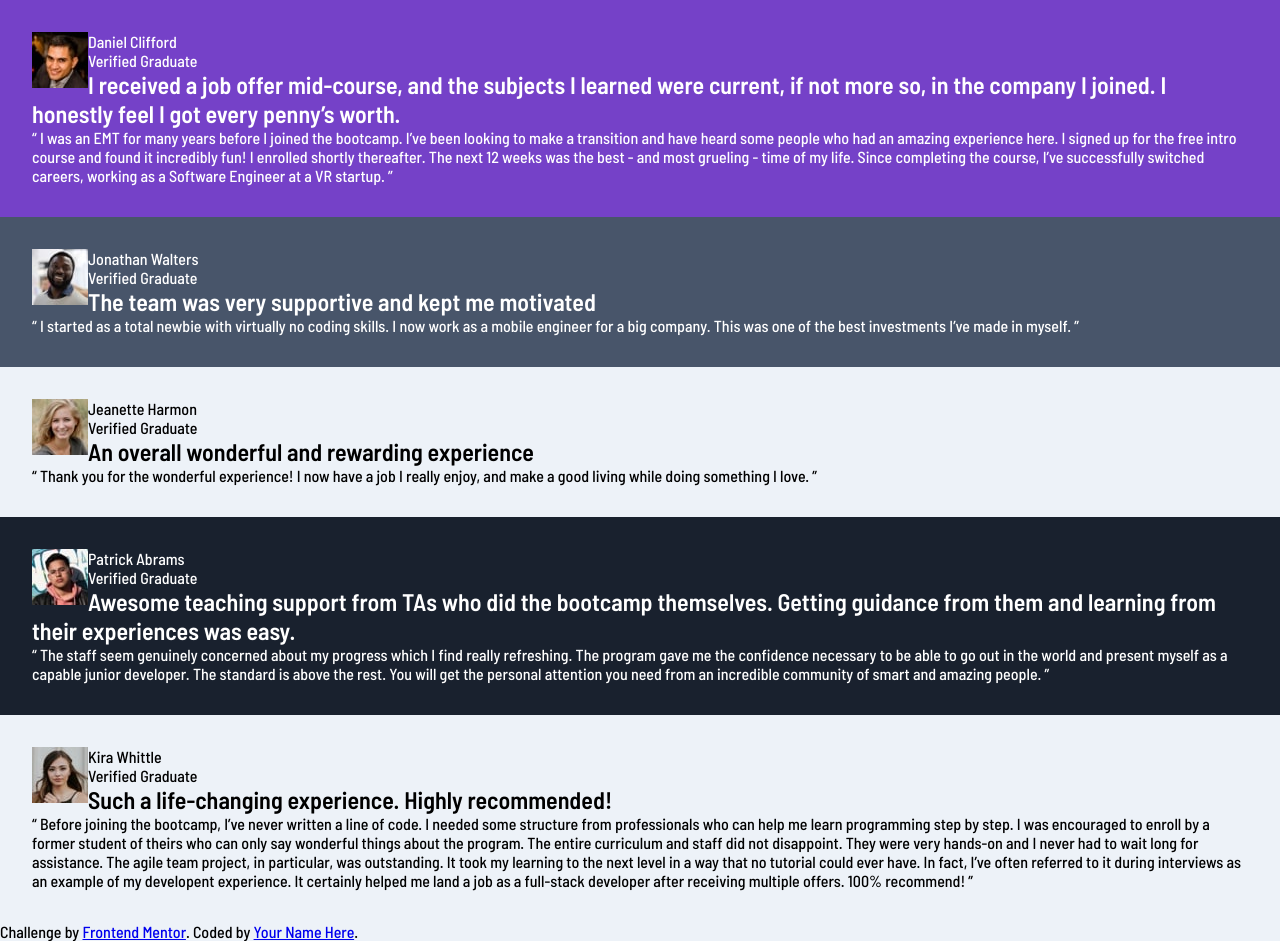
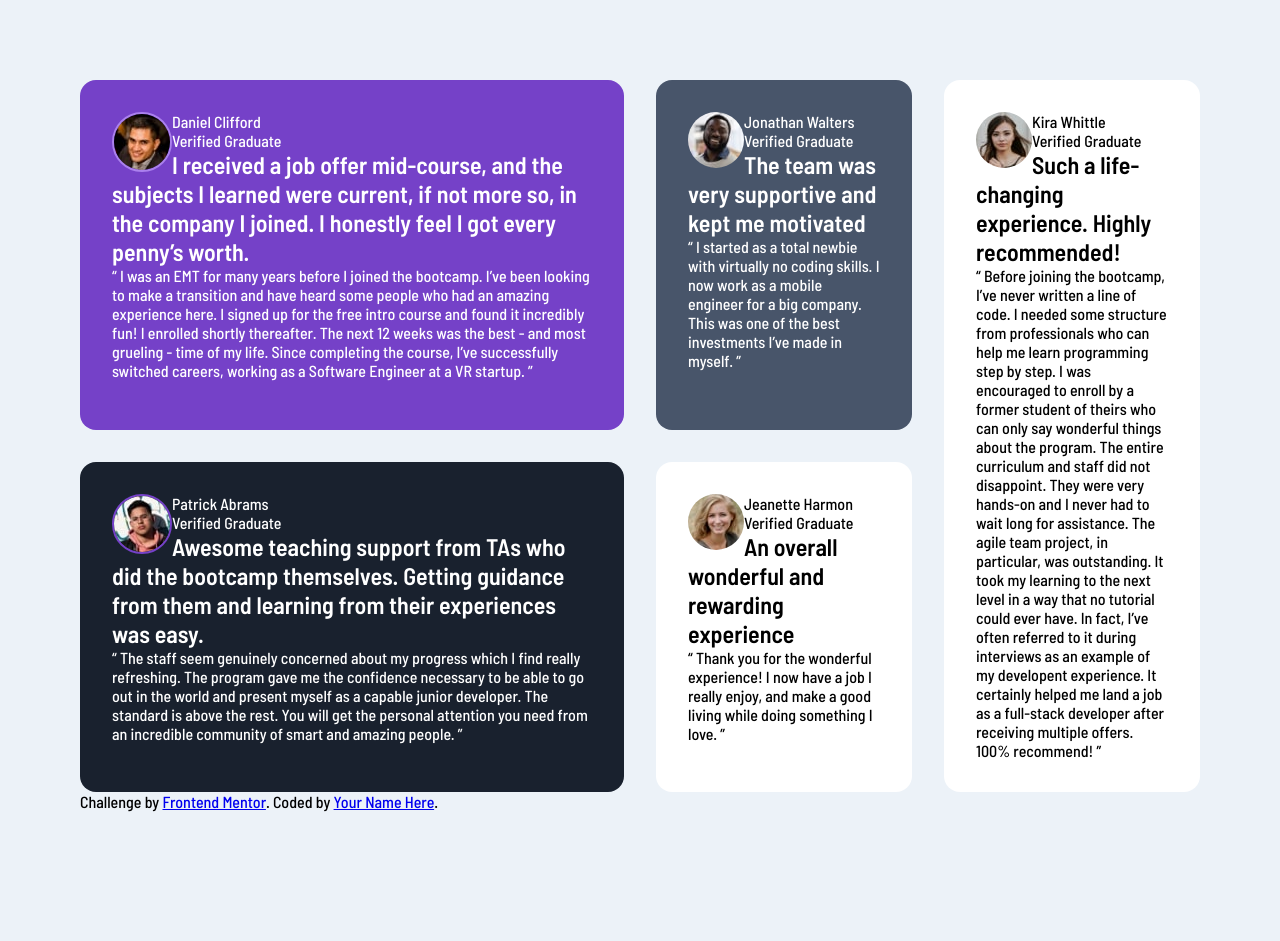
Before and after one commit to heiderick13/testimonials-grid-section, a plain HTML site: page index.html in a window 1280 px wide. After the commit the page ends 891 px from the top, so only its background shows below. Drawn offline with Linux system fonts and the light colour scheme.

Commit message:
grid layout ok

```diff
--- a/index.html
+++ b/index.html
@@ -20,7 +20,7 @@
   </head>
   <body>
     <main>
-      <div class="testimonial violet-bg">
+      <div class="testimonial daniel">
         <img src="images/image-daniel.jpg" alt="user profile picture" />
         <p class="user-name">Daniel Clifford</p>
         <p class="user-status">Verified Graduate</p>
@@ -39,7 +39,7 @@
           a Software Engineer at a VR startup. ”
         </p>
       </div>
-      <div class="testimonial grayish-bg">
+      <div class="testimonial jonathan">
         <img src="images/image-jonathan.jpg" alt="user profile picture" />
         <p class="user-name">Jonathan Walters</p>
         <p class="user-status">Verified Graduate</p>
@@ -52,7 +52,7 @@
           investments I’ve made in myself. ”
         </p>
       </div>
-      <div class="testimonial">
+      <div class="testimonial jeanette">
         <img src="images/image-jeanette.jpg" alt="user profile picture" />
         <p class="user-name">Jeanette Harmon</p>
         <p class="user-status">Verified Graduate</p>
@@ -64,7 +64,7 @@
           enjoy, and make a good living while doing something I love. ”
         </p>
       </div>
-      <div class="testimonial blackish-bg">
+      <div class="testimonial patrick">
         <img src="images/image-patrick.jpg" alt="user profile picture" />
         <p class="user-name">Patrick Abrams</p>
         <p class="user-status">Verified Graduate</p>
@@ -82,7 +82,7 @@
           people. ”
         </p>
       </div>
-      <div class="testimonial">
+      <div class="testimonial kira">
         <img src="images/image-kira.jpg" alt="user profile picture" />
         <p class="user-name">Kira Whittle</p>
         <p class="user-status">Verified Graduate</p>
--- a/styles/main.css
+++ b/styles/main.css
@@ -6,6 +6,7 @@
 
 :root {
   --moderate-violet: hsl(263, 55%, 52%);
+  --lighter-violet: hsl(263, 76%, 72%);
   --very-dark-grayish-blue: hsl(217, 19%, 35%);
   --very-dark-blackish-blue: hsl(219, 29%, 14%);
   --white: hsl(0, 0%, 100%);
@@ -13,37 +14,74 @@
   --light-grayish-blue: hsl(210, 46%, 95%);
 }
 
-.violet-bg {
+.daniel {
   background-color: var(--moderate-violet);
 }
 
-.grayish-bg {
+.jonathan {
   background-color: var(--very-dark-grayish-blue);
 }
 
-.blackish-bg {
+.patrick {
   background-color: var(--very-dark-blackish-blue);
 }
 
-.violet-bg,
-.grayish-bg,
-.blackish-bg {
+.jeanette,
+.kira {
+  background-color: var(--white);
+}
+
+.daniel,
+.jonathan,
+.patrick {
   color: var(--white);
 }
 
 body {
-  background-color: hsl(213, 44%, 95%);
+  background-color: var(--light-grayish-blue);
   font-family: "Barlow Semi Condensed", sans-serif;
+  padding: 5rem;
 }
 
 main {
+  background-color: var(--light-grayish-blue);
   display: grid;
+  gap: 2rem;
+  grid-template-columns: repeat(4, 1fr);
+}
+
+.daniel {
+  grid-column: span 2;
+}
+
+.kira {
+  grid-column: 4;
+  grid-row: 1 / span 2;
+}
+
+.patrick {
+  grid-column: 1 / span 2;
+  grid-row: 2;
+}
+
+.jeanette {
+  grid-column: 3;
 }
 
 .testimonial {
   padding: 2rem;
+  border-radius: 1rem;
 }
 
 .testimonial img {
   float: left;
+  /* clip-path: circle(); */
+  border-radius: 50%;
 }
+
+.daniel img {
+  border: 2px solid var(--lighter-violet);
+}
+.patrick img {
+  border: 2px solid var(--moderate-violet);
+}
```
